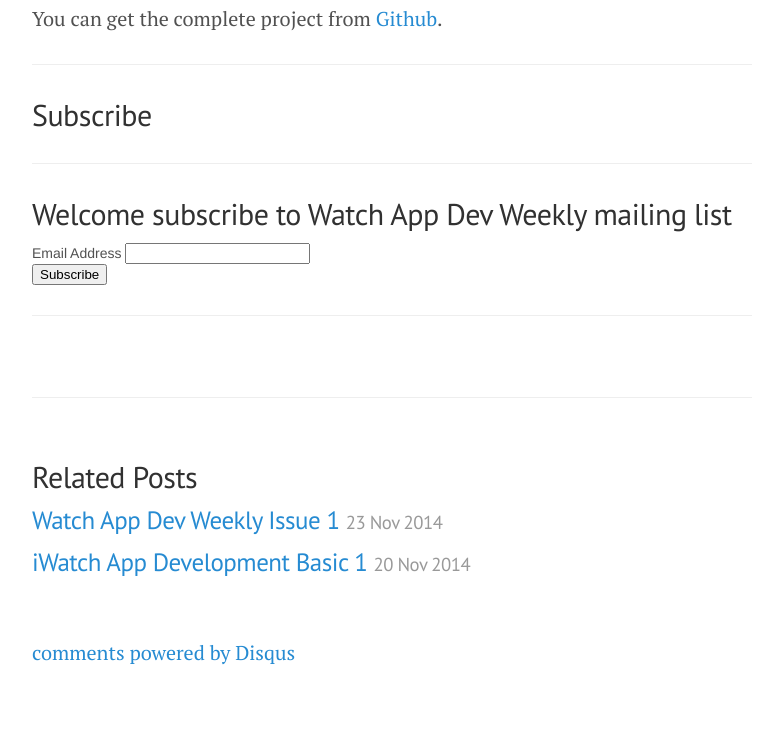
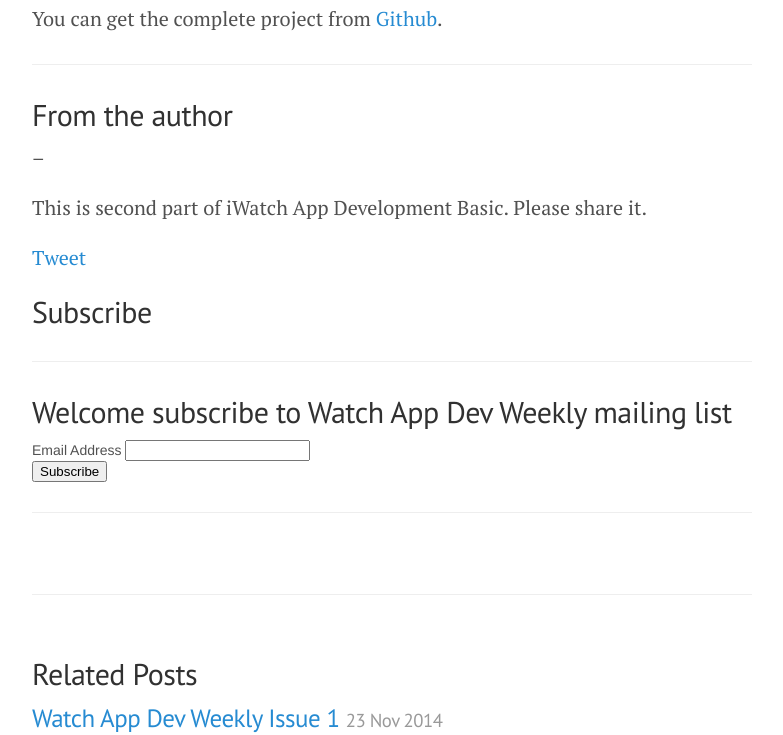
Before and after one commit to GitPeng/GitPeng.github.io, a Jekyll site: the page built from _posts/2014-11-24-iWatch-App-Development-Basic-2.md, in a window 1280 px wide and 900 px high, scrolled down 3162 px, cut to the strip 165-900 px from the top of the window. Shown: the whole strip, without its empty margins (248-1031 px from the left). Built offline with Jekyll 4.4.1, drawn with Linux system fonts in a browser that asks for light colours; Markdown is read by kramdown in place of the engine named in the settings; comment, search, counter and statistics services are not loaded; before the commit the page ends 3995 px from its top, so only the background shows below that.

Commit message:
iWatch App Development Basic 2

```diff
--- a/_posts/2014-11-24-iWatch-App-Development-Basic-2.md
+++ b/_posts/2014-11-24-iWatch-App-Development-Basic-2.md
@@ -43,9 +43,18 @@
 
 <iframe width="420" height="315" src="//www.youtube.com/embed/tH85tUTLCSE" frameborder="0" allowfullscreen></iframe>
 
-You can get the complete project from [Github](https://github.com/NilStack/FirstWatch).
+You can get the complete project from [Github](https://github.com/NilStack/pagewatch).
 
 ---
+
+## From the author
+
+--
+
+This is second part of iWatch App Development Basic. Please share it.
+
+<a href="https://twitter.com/share" class="twitter-share-button" data-via="NilStack" data-size="large" data-hashtags="WatchKit">Tweet</a>
+<script>!function(d,s,id){var js,fjs=d.getElementsByTagName(s)[0],p=/^http:/.test(d.location)?'http':'https';if(!d.getElementById(id)){js=d.createElement(s);js.id=id;js.src=p+'://platform.twitter.com/widgets.js';fjs.parentNode.insertBefore(js,fjs);}}(document, 'script', 'twitter-wjs');</script>
 
 ## Subscribe
 
```
